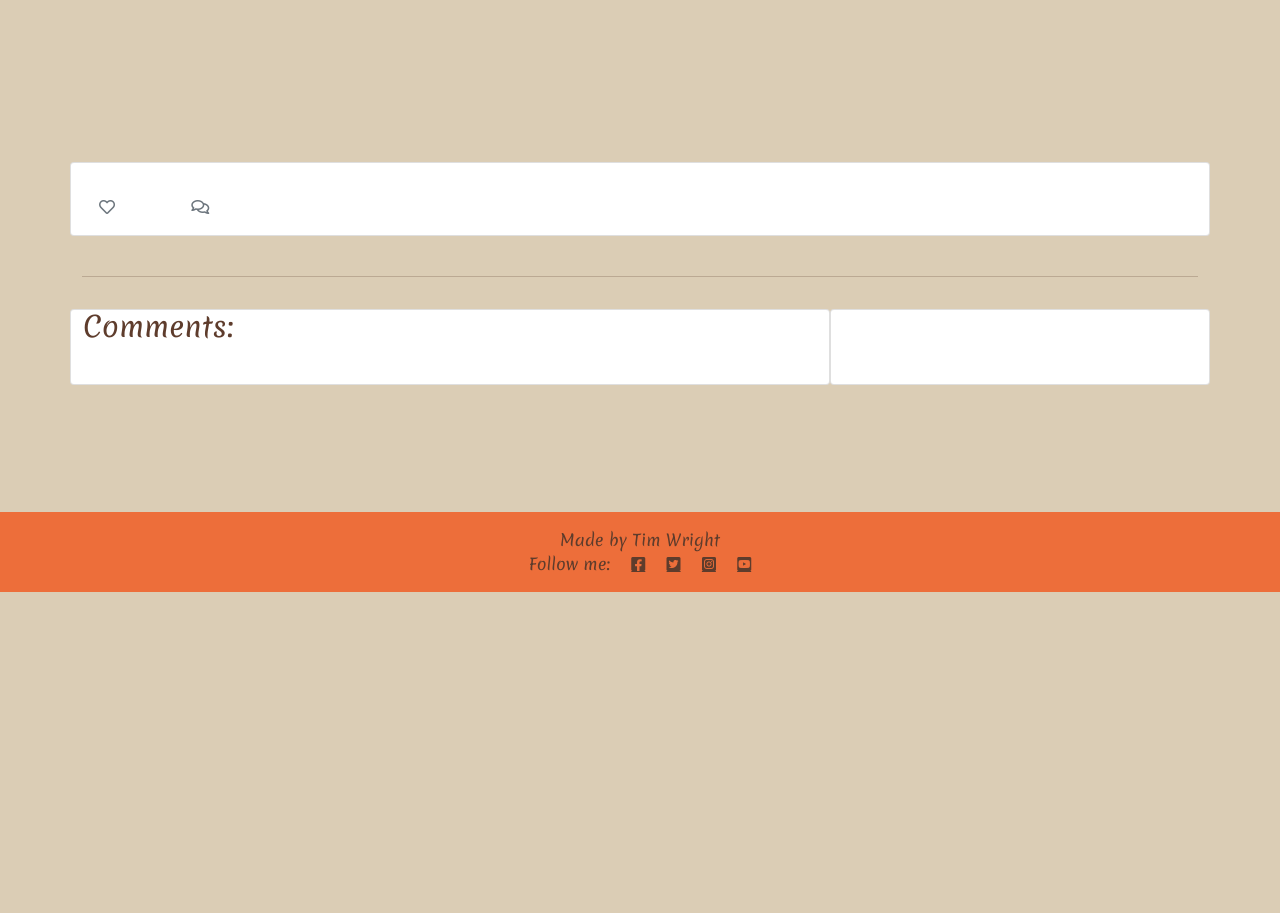
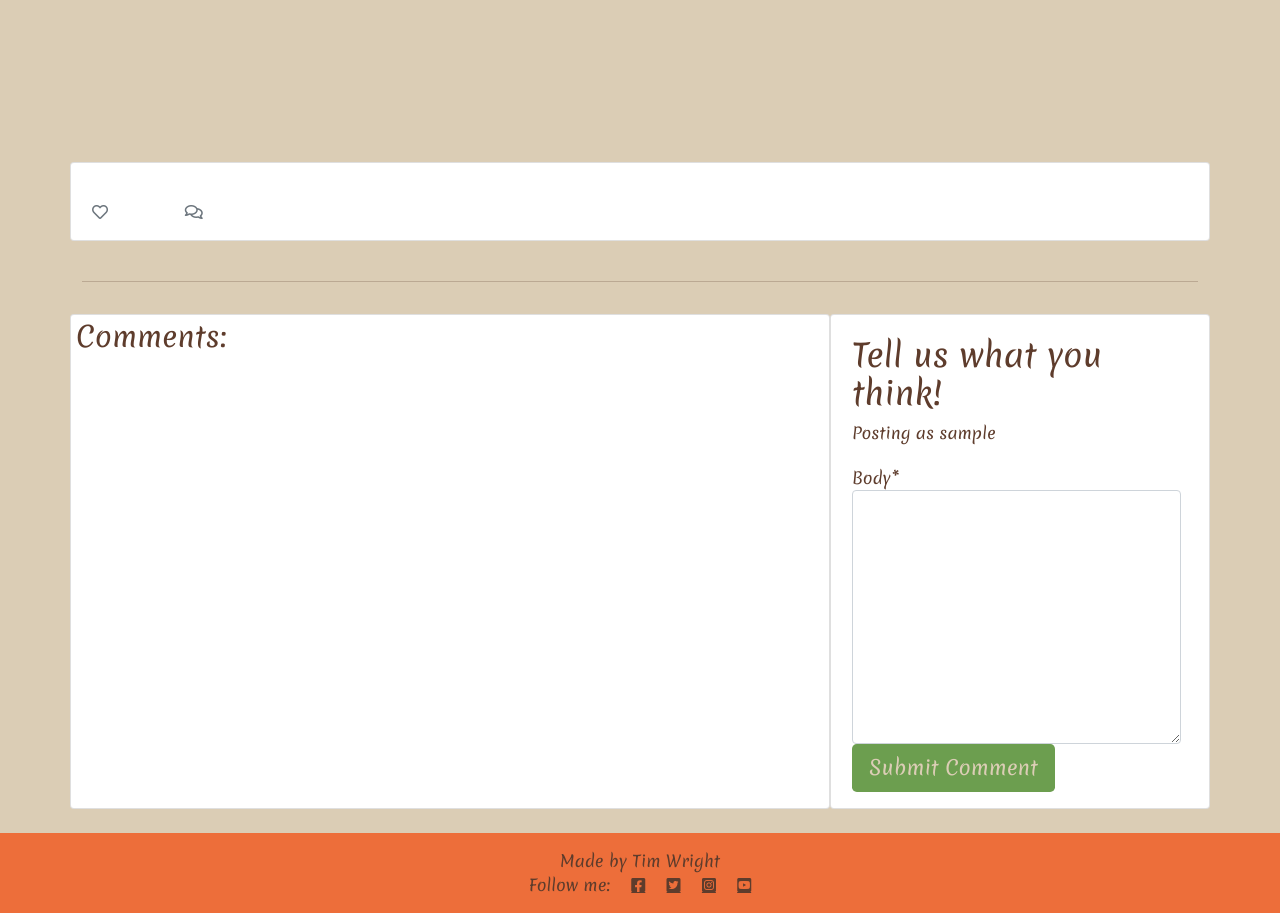
Before and after one commit to BernardLerring/ThymeOnTheRoad, a Django app: template templates/recipe_detail.html in a window 1280 px wide. Shown: the part 208-1121 px from the top of the page. Before the commit the page ends 800 px from the top, so only its background shows below. Run offline with Django 3.2, Linux system fonts and the light colour scheme; the template is opened without the code that fills it: values that come from a table or form of the project are taken from there, others are empty; the visitor is signed in with stand-in values (Sample User, id 1); some libraries are stand-ins or nearby versions.

Commit message:
add comments form

```diff
--- /dev/null
+++ b/recipesite/forms.py
@@ -0,0 +1,7 @@
+from .models import Comment
+from django import forms
+
+class CommentForm(forms.ModelForm):
+    class Meta:
+        model = Comment
+        fields = ('body',)
--- a/recipesite/views.py
+++ b/recipesite/views.py
@@ -1,6 +1,7 @@
 from django.shortcuts import render, get_object_or_404
 from django.views import generic, View
 from .models import Recipe
+from .forms import CommentForm
 
 
 class RecipeList(generic.ListView):
@@ -26,6 +27,7 @@ class RecipeDetail(View):
             {
                 "recipe": recipe,
                 "comments": comments,
-                "liked": liked
+                "liked": liked,
+                "comment_form": CommentForm()
             },
         )
--- a/requirements.txt
+++ b/requirements.txt
@@ -4,6 +4,7 @@ dj-database-url==0.5.0
 dj3-cloudinary-storage==0.0.6
 Django==3.2.13
 django-allauth==0.51.0
+django-crispy-forms==1.14.0
 django-summernote==0.8.20.0
 django-tinymce==3.4.0
 gunicorn==20.1.0
--- a/static/css/style.css
+++ b/static/css/style.css
@@ -209,3 +209,8 @@ body {
 .btn-reset:hover {
     color: #a4330d;
 }
+
+.card {
+    padding-top: 5px;
+    padding-left: 5px;
+}
--- a/templates/recipe_detail.html
+++ b/templates/recipe_detail.html
@@ -1,11 +1,5 @@
 {% extends 'base.html' %} {% block content %}
-
-{% load static %}
-
-{% block head %}
-    <!-- TinyMCE Widget -->
-    {{ recipe_form.media }}
-{% endblock %}
+{% load crispy_forms_tags %}
 
 <div class="masthead">
     <div class="container">
@@ -60,7 +54,7 @@
         </div>
     </div>
     <div class="row">
-        <div class="col-md-8 card mb-4  mt-3 ">
+        <div class="col-md-8 card mb-4 mt-3">
             <h3>Comments:</h3>
             <div class="card-body">
                 <!-- We want a for loop inside the tags to iterate through each comment in comments -->
@@ -81,9 +75,19 @@
                 {% endfor %}
             </div>
         </div>
-        <div class="col-md-4 card mb-4  mt-3 ">
+        <div class="col-md-4 card mb-4 mt-3 ">
             <div class="card-body">
-                <!-- For later -->
+                {% if user.is_authenticated %}
+
+                <h2>Tell us what you think!</h2>
+                <p>Posting as {{ user.username }}</p>
+                <form method="post" style="margin-top: 1.3em;">
+                    {{ comment_form | crispy }}
+                    {% csrf_token %}
+                    <button type="submit" class="comment-submit btn btn-signup btn-lg">Submit Comment</button>
+                </form>
+
+                {% endif %}
             </div>
         </div>
     </div>
--- a/thymeontheroad/settings.py
+++ b/thymeontheroad/settings.py
@@ -50,6 +50,7 @@ INSTALLED_APPS = [
     'tinymce',
     'cloudinary',
     'django_summernote',
+    'crispy_forms',
     'recipesite',
 ]
 
@@ -57,6 +58,8 @@ SITE_ID = 1
 
 LOGIN_REDIRECT_URL = '/'
 LOGOUT_REDIRECT_URL = '/'
+
+CRISPY_TEMPLATE_PACK = 'bootstrap4'
 
 MIDDLEWARE = [
     'django.middleware.security.SecurityMiddleware',
```
